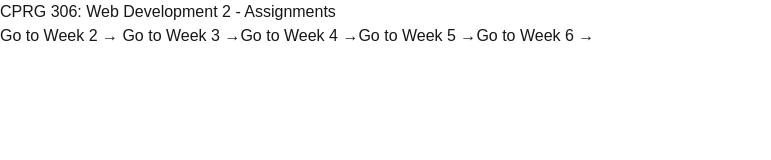
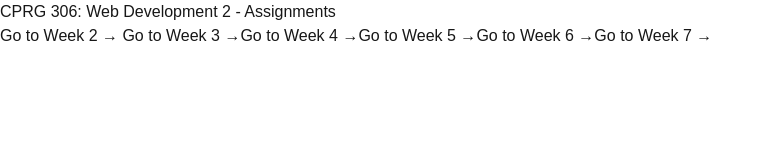
Before and after one commit to felix101930/cprg306-assignments, a Next.js app: page / in a window 1280 px wide. Shown: the top 160 px of the page, without its empty margins (0-771 px from the left). Built offline with nearby package versions, Linux system fonts and the light colour scheme.

Commit message:
adds week7 link

```diff
--- a/app/page.js
+++ b/app/page.js
@@ -12,6 +12,7 @@ export default function Home() {
             <Link href="/week-4">Go to Week 4 →</Link>
             <Link href="/week-5">Go to Week 5 →</Link>
             <Link href="/week-6">Go to Week 6 →</Link>
+            <Link href="/week-7">Go to Week 7 →</Link>
           </p>
         </div>
       </main>
```
